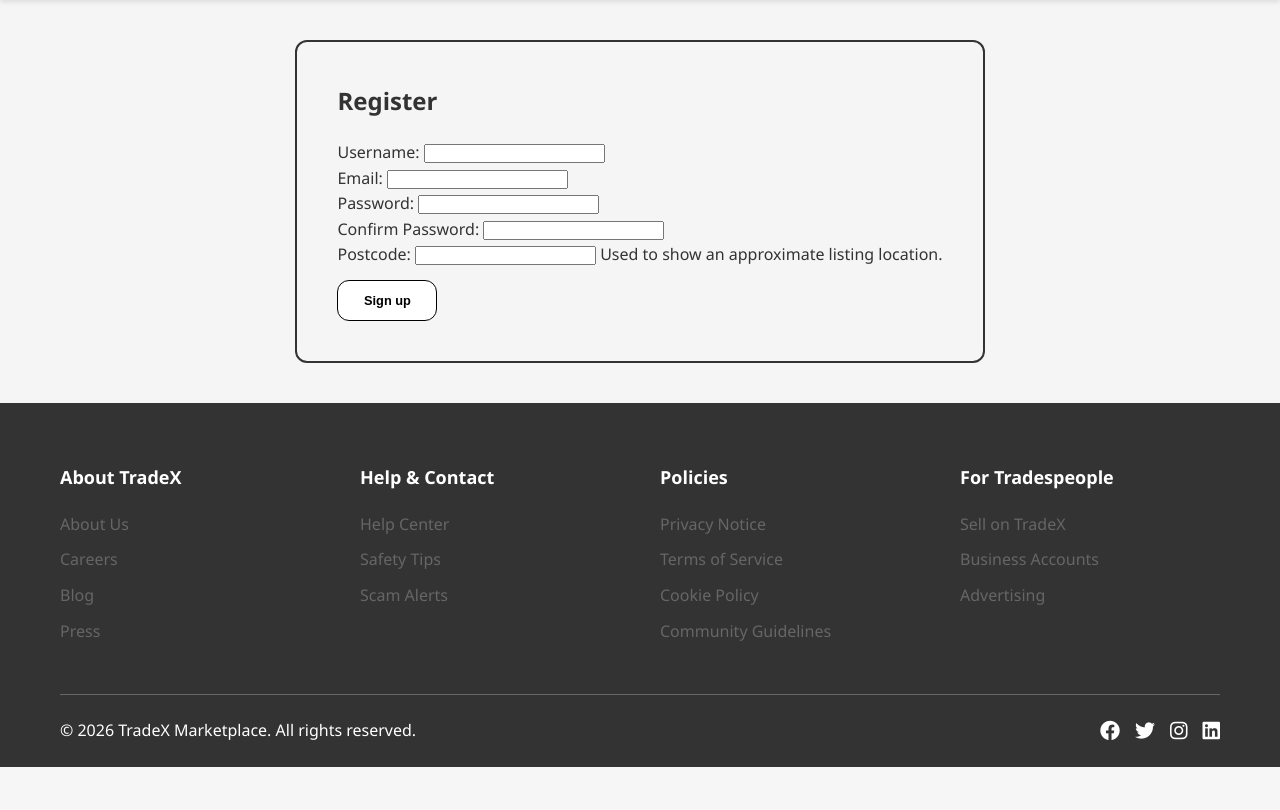
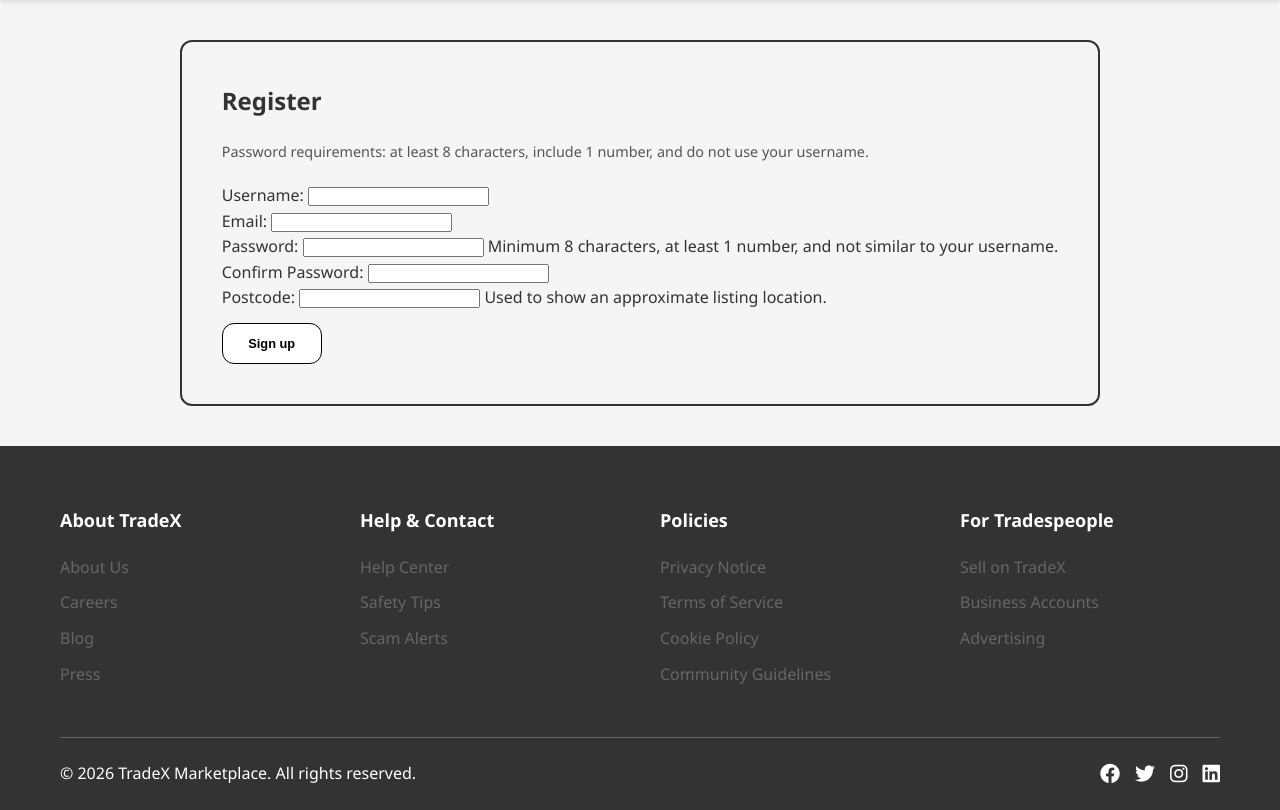
Before and after one commit to ZenithDev1023/Vinted-style-marketplace, a Django app: page /register/ in a window 1280 px wide. Shown: the part 80-890 px from the top of the page. Before the commit the page ends 847 px from the top, so only its background shows below. Run offline with Django 5.2, Linux system fonts and the light colour scheme.

Commit message:
added password verification on sign up

```diff
--- a/myapp/forms.py
+++ b/myapp/forms.py
@@ -1,4 +1,5 @@
 from django import forms
+import re
 from io import BytesIO
 from django.core.files.uploadedfile import InMemoryUploadedFile
 from PIL import Image
@@ -8,12 +9,15 @@ from .models import DirectMessage, User, Listing, ListingReview
 class RegisterForm(forms.Form):
     username = forms.CharField(max_length=50)
     email = forms.EmailField()
-    password1 = forms.CharField(label="Password", widget=forms.PasswordInput)
+    password1 = forms.CharField(
+        label="Password",
+        widget=forms.PasswordInput,
+        help_text="Minimum 8 characters, at least 1 number, and not similar to your username.",
+    )
     password2 = forms.CharField(label="Confirm Password", widget=forms.PasswordInput)
     postcode = forms.CharField(max_length=8, help_text="Used to show an approximate listing location.")
 
     def clean_postcode(self):
-        import re
         postcode = self.cleaned_data.get("postcode", "").strip().upper()
         pattern = r'^[A-Z]{1,2}[0-9]{1,2}[A-Z]?\s?[0-9][A-Z]{2}$'
         if postcode and not re.match(pattern, postcode):
@@ -24,6 +28,17 @@ class RegisterForm(forms.Form):
         cleaned_data = super().clean()
         p1 = cleaned_data.get("password1")
         p2 = cleaned_data.get("password2")
+        username = cleaned_data.get("username", "").strip().lower()
+
+        if p1:
+            if len(p1) < 8:
+                self.add_error("password1", "Password must be at least 8 characters long.")
+            if not any(character.isdigit() for character in p1):
+                self.add_error("password1", "Password must include at least 1 number.")
+            normalized_password = p1.lower()
+            if username and (username in normalized_password or normalized_password in username):
+                self.add_error("password1", "Password cannot be similar to your username.")
+
         if p1 and p2 and p1 != p2:
             raise forms.ValidationError("Passwords do not match.")
         if User.objects.filter(username=cleaned_data.get("username")).exists():
--- a/myapp/static/login-register/login-register.js
+++ b/myapp/static/login-register/login-register.js
@@ -1,13 +1,37 @@
-function validatePostcode() {
-    const input = document.getElementById('id_postcode').value.trim().toUpperCase();
-
+function validateRegisterForm() {
+    const username = document.getElementById('id_username').value.trim().toLowerCase();
+    const postcodeInput = document.getElementById('id_postcode').value.trim().toUpperCase();
+    const password = document.getElementById('id_password1').value;
+    const confirmPassword = document.getElementById('id_password2').value;
     const postcodePattern = /^[A-Z]{1,2}[0-9]{1,2}[A-Z]?\s?[0-9][A-Z]{2}$/;
 
-    if (input === "") {
+        if (password.length < 8) {
+        document.getElementById('passwordError').innerText = 'Password must be at least 8 characters long.';
+        return false;
+    }
+
+    if (!/\d/.test(password)) {
+        document.getElementById('passwordError').innerText = 'Password must include at least 1 number.';
+        return false;
+    }
+
+    if (username && (password.toLowerCase().includes(username) || username.includes(password.toLowerCase()))) {
+        document.getElementById('passwordError').innerText = 'Password cannot be similar to your username.';
+        return false;
+    }
+
+    if (password !== confirmPassword) {
+        document.getElementById('passwordError').innerText = 'Passwords do not match.';
+        return false;
+    }
+
+    document.getElementById('passwordError').innerText = '';
+
+    if (postcodeInput === "") {
         return true;
     }
 
-    if (!postcodePattern.test(input)) {
+    if (!postcodePattern.test(postcodeInput)) {
         document.getElementById('postcodeError').innerText = 'Invalid postcode format.';
         return false;
     }
--- a/myapp/templates/login-register/register.html
+++ b/myapp/templates/login-register/register.html
@@ -58,9 +58,13 @@
         <div class="register-container">
             <div class="inner-div">
                 <h2>Register</h2>
-                <form method="POST" onsubmit="return validatePostcode()">
+                                <p style="font-size:0.9em;color:#555;">
+                    Password requirements: at least 8 characters, include 1 number, and do not use your username.
+                </p>
+                <form method="POST" onsubmit="return validateRegisterForm()">
                     {% csrf_token %}
                     {{ form.as_p }}
+                    <span id="passwordError" style="color:red;font-size:0.9em;"></span>
                     <span id="postcodeError" style="color:red;font-size:0.9em;"></span>
                     <button type="submit" class="submit-btn">Sign up</button>
                 </form>
```
Also changed, not shown: db.sqlite3.
